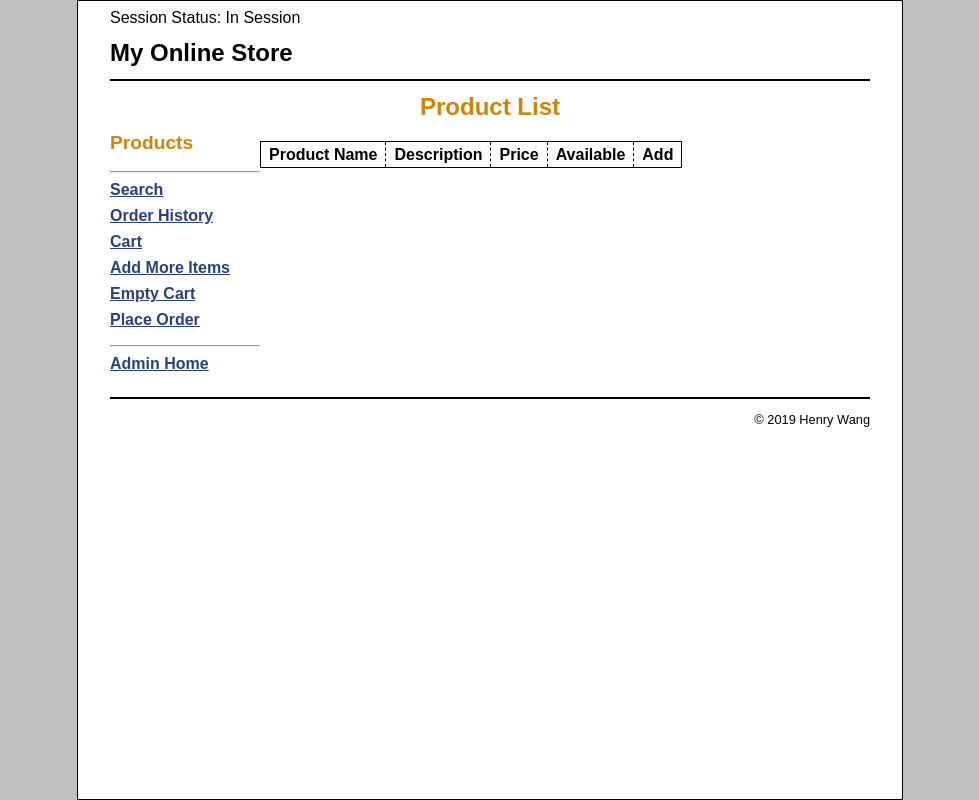
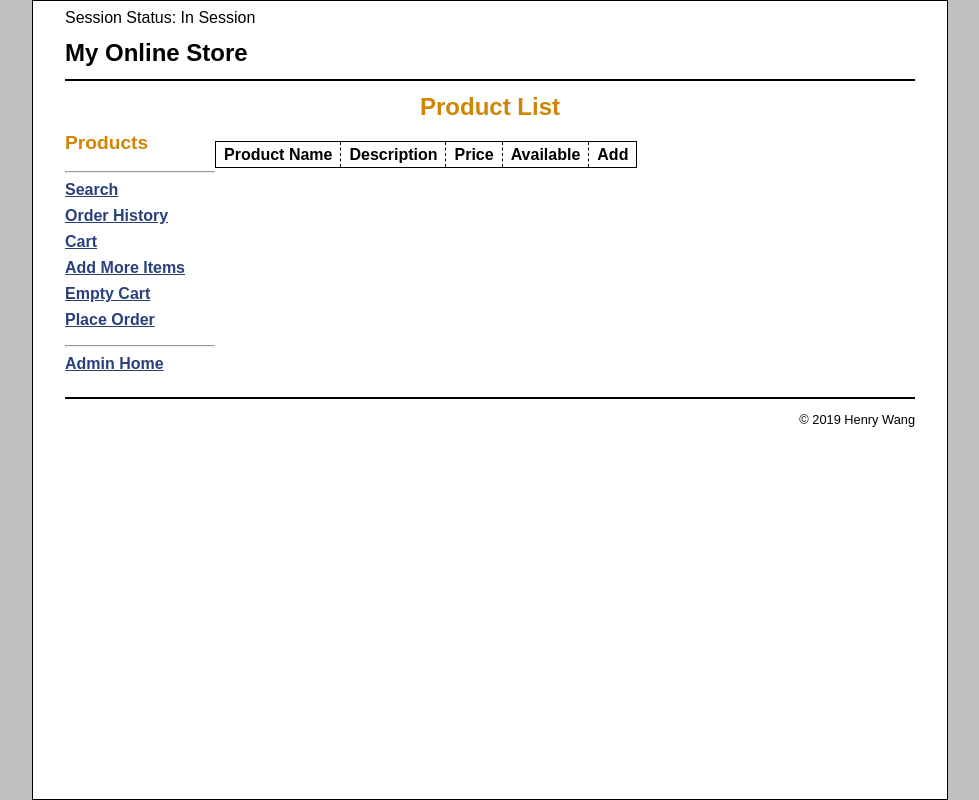
Before and after one commit to henrywang1121/shopping-cart-app, a PHP site: page /index.php in a window 1280 px wide. Shown: the whole page, without its empty margins (150-1129 px from the left). Run offline with PHP 8.4, Linux system fonts and the light colour scheme; data that the repository does not hold is empty.

Commit message:
css change

```diff
--- a/main.css
+++ b/main.css
@@ -5,7 +5,7 @@ html {
 body {
     margin-top: 0;
     font-family: Arial, Helvetica, sans-serif;
-    width: 760px;
+    width: 850px;
     margin: 0 auto;
     background-color: white;
     border: 1px solid black;
```
